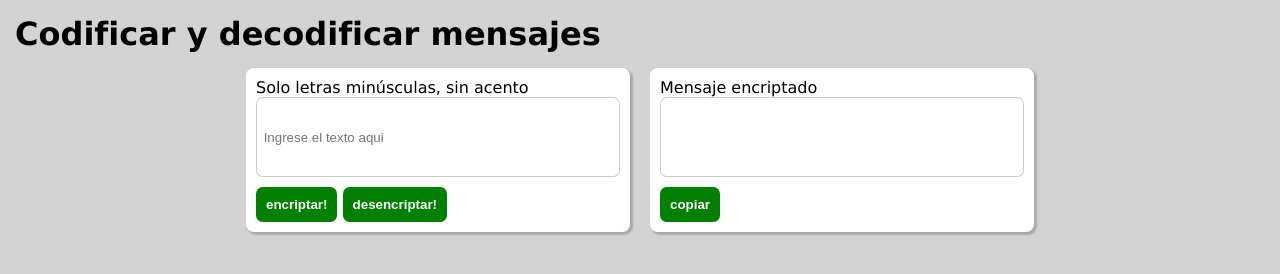
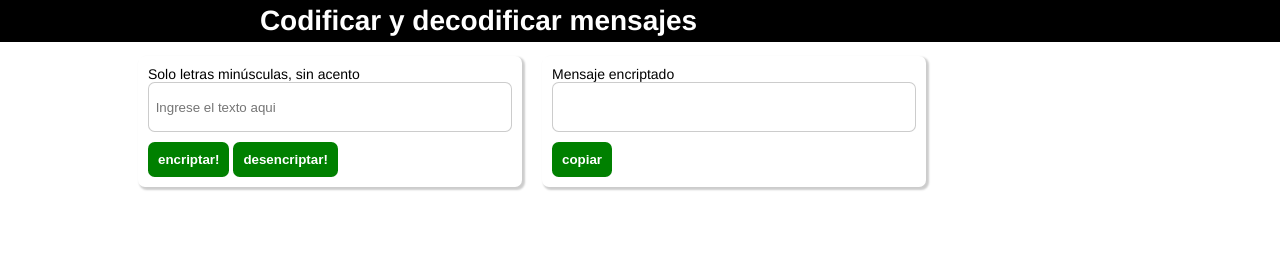
Before and after one commit to robertorossi-arg/alura-decoder, a plain HTML site: page index.html in a window 1280 px wide. Drawn offline with Linux system fonts and the light colour scheme.

Commit message:
Ajuste de estilos

```diff
--- a/index.html
+++ b/index.html
@@ -8,7 +8,11 @@
   <link rel="stylesheet" href="style.css">
 </head>
 <body>
-  <h1 class="titulo">Codificar y decodificar mensajes</h1>
+  <header>
+    <div class="container">
+      <h1 class="titulo">Codificar y decodificar mensajes</h1>
+    </div>
+  </header>
 
   <main class="main">
     <section class="form box">
--- a/script.js
+++ b/script.js
@@ -21,9 +21,9 @@ function encriptarTexto(){
     output_texto.value = crypt(texto);
   } else {
     alert("Texto inválido");
-    input_texto.value = "";
+    input_texto.select();
+    input_texto.focus();
     output_texto.value = "";
-    input_texto.focus();
   }
 }
 
--- a/style.css
+++ b/style.css
@@ -4,22 +4,39 @@
   box-sizing: border-box;
 }
 
-body {
-  background-color: lightgray;
-  font-family: Verdana, Geneva, Tahoma, sans-serif;
+body{
+	font-family: "Helvetica Neue", "Helvetica", Helvetica, Arial, sans-serif;
+	font-size: 14px;
 }
 
+header{
+	background-color: black;
+	height: 3em;
+	color: #FFF;
+	margin-bottom: 1em;
+}
+header h1{
+	font-size: 2em;
+	display:inline-block;
+	vertical-align:	middle;
+}
 .main {
   width: 80vw;
   margin: auto;
   display: flex;
-  justify-content: center;
 }
 
-.titulo {
-  padding: 15px;
-  margin: auto;
-  justify-content: center;
+header .container:before{
+	content: '';
+	display:inline-block;
+	height: 100%;
+	vertical-align:	middle;
+}
+
+.container{
+	width: 60%;
+	height: 100%;
+	margin: 0 auto;
 }
 
 .box {
@@ -48,5 +65,5 @@ body {
   display: block;
   padding: 0.5em;
   width: 100%;
-  height: 80px;
+  height: 50px;
 }
```
